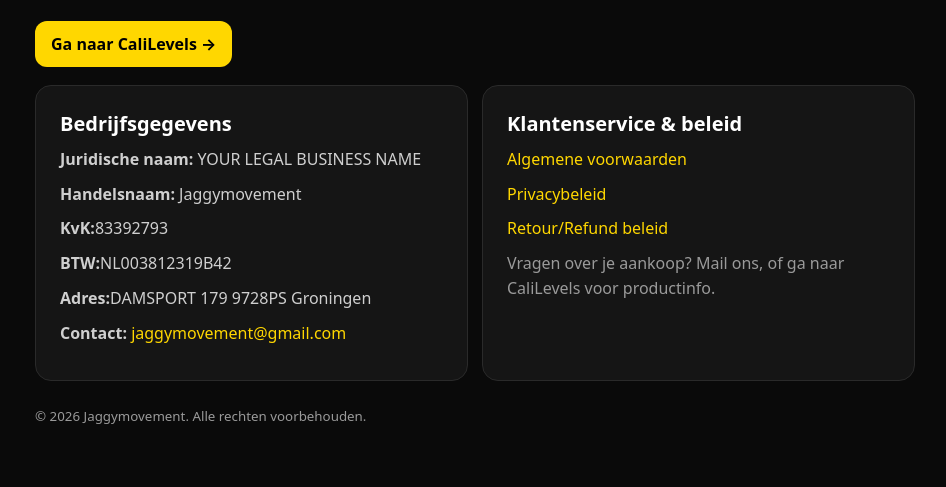
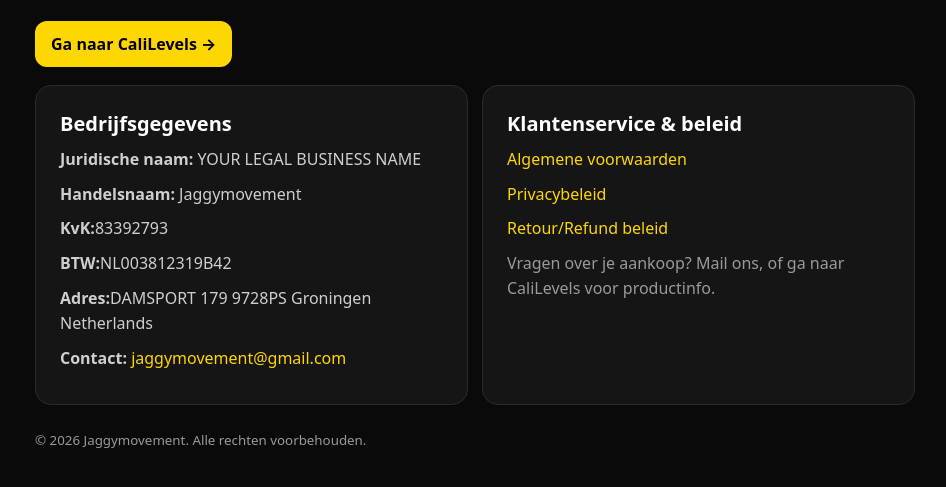
Before and after one commit to jaggymovement/Jaggymovement-site, a plain HTML site: page index.html in a window 1280 px wide. Shown: the part 141-628 px from the top of the page, without its empty margins (165-1111 px from the left). Drawn offline with Linux system fonts and the light colour scheme.

Commit message:
Add country to address in index.html

```diff
--- a/index.html
+++ b/index.html
@@ -34,7 +34,7 @@
         <p><strong>Handelsnaam:</strong> Jaggymovement</p>
         <p><strong>KvK:</strong>83392793</p>
         <p><strong>BTW:</strong>NL003812319B42</p>
-        <p><strong>Adres:</strong>DAMSPORT 179 9728PS Groningen</p>
+        <p><strong>Adres:</strong>DAMSPORT 179 9728PS Groningen Netherlands</p>
         <p><strong>Contact:</strong> <a href="mailto:YOUR_EMAIL">jaggymovement@gmail.com</a></p>
       </div>
 
```
